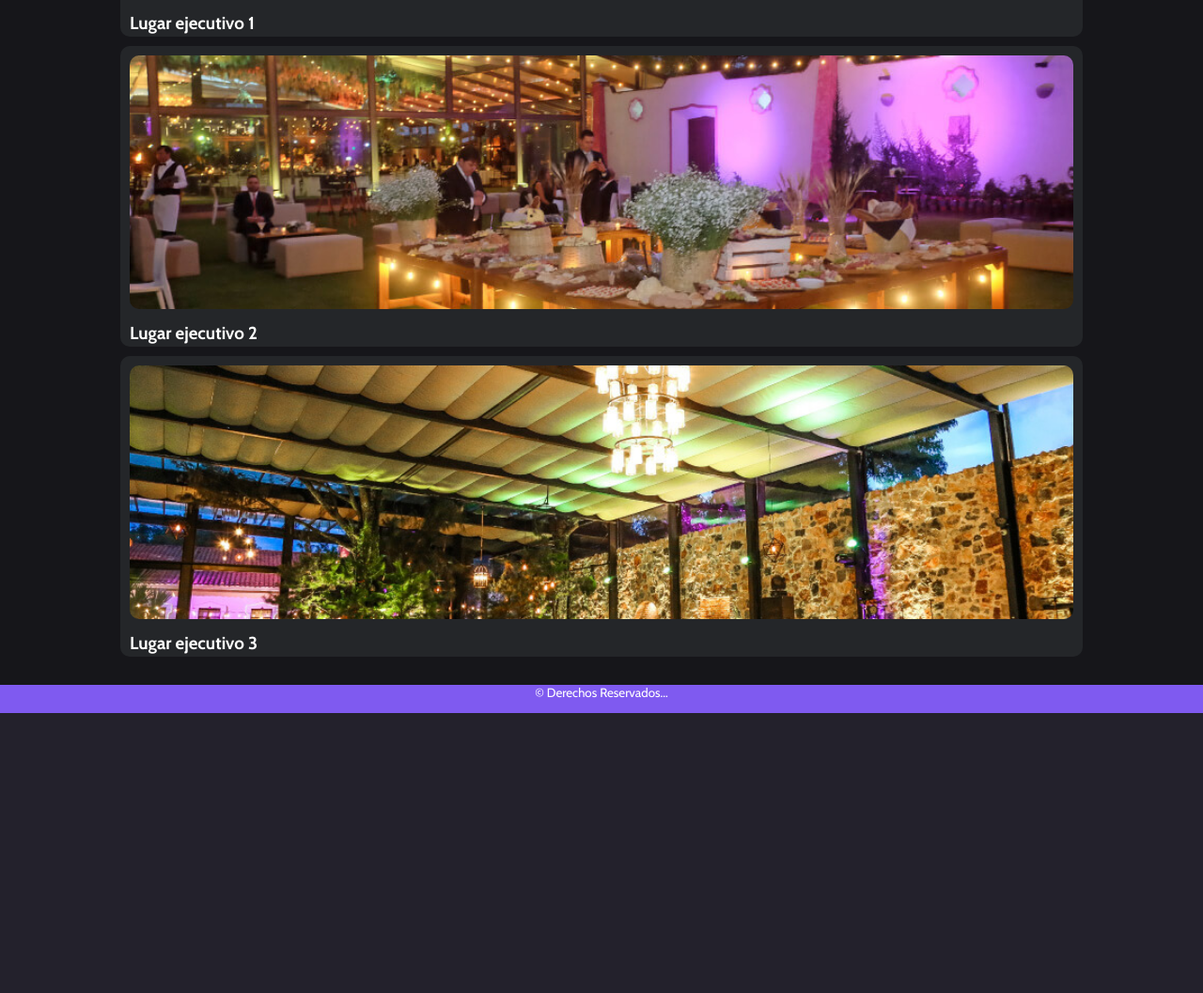
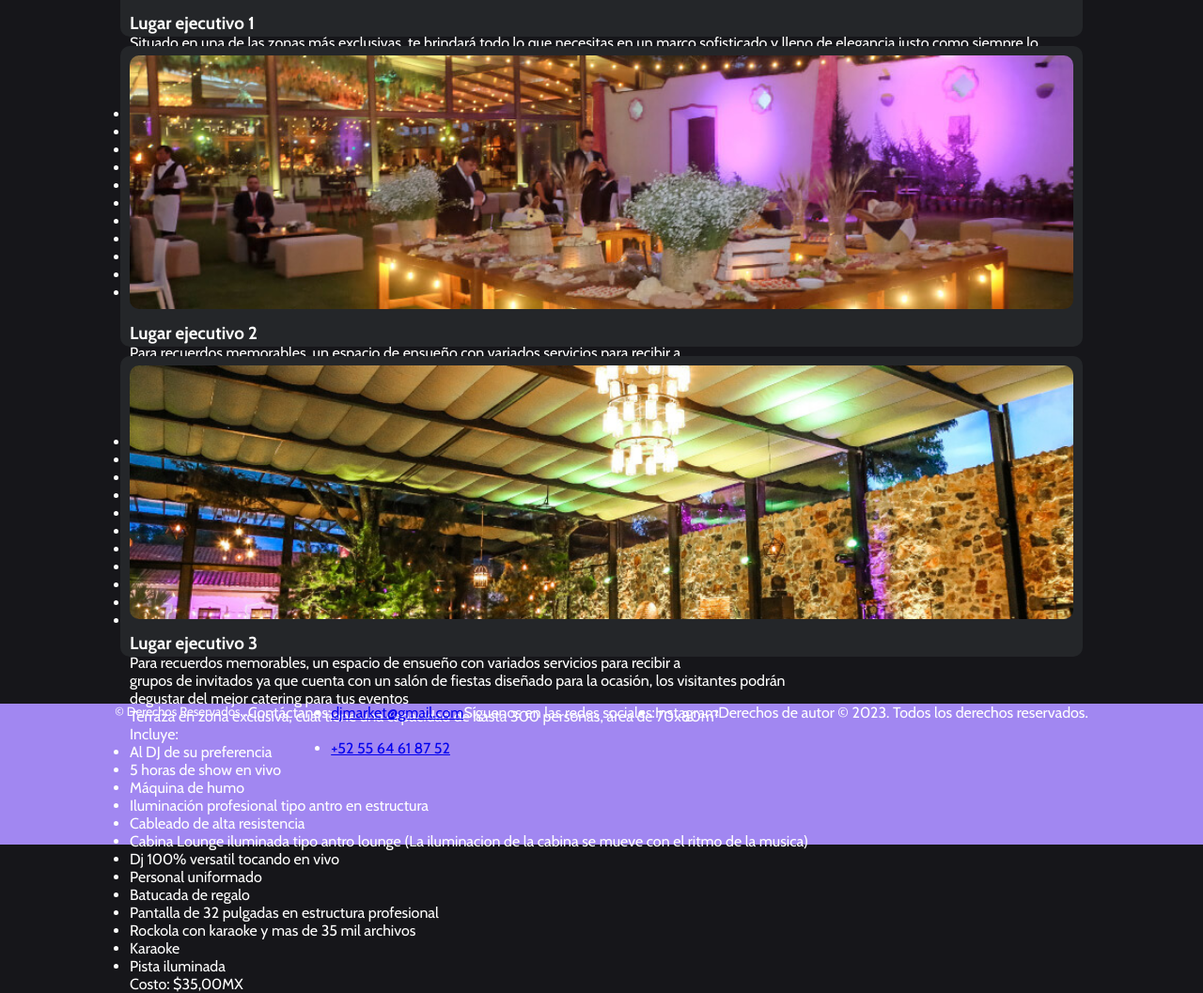
Before and after one commit to LeoYeudiel/ProjectWeb-DJ_MARKET, a PHP site: page / in a window 1280 px wide. Shown: the part 4341-5398 px from the top of the page at 94% size. Before the commit the page ends 5100 px from the top, so only its background shows below. Run offline with PHP 8.4, Linux system fonts and the light colour scheme.

Commit message:
mensaje de tus cambios

```diff
--- a/css/estilos_index.css
+++ b/css/estilos_index.css
@@ -265,12 +265,12 @@ main .content-main{
 }
 
 footer{
-  margin-top: 30px;
+  margin-top: 50px;
   display: flex;
   justify-content: center;
   align-content: center;
-  height: 30px;
-  background: #7f5af0;
+  height: 150px;
+  background: #a187f1;
   color: #fffffe;
 }
 
--- a/index.html
+++ b/index.html
@@ -246,14 +246,61 @@
         <article class="place">
           <img src="assets/img/economico1.webp" alt="Lugar Economico 1">
           <h3>Lugar economico 1</h3>
+          <p>El salón está acondicionado para recibir a sus invitados y que no les falte nada en el evento. <br>
+              Cada lugar se podrá adaptar a sus gustos y estilo. <br>
+              Este lugar es un salón para eventos el cual tiene una capacidad de hasta 100 personas, es un lugar cerrado de 12x30m&sup2<br>
+              Incluye:
+              <ul>
+                <li>Al DJ de su preferencia</li>
+                <li>5 horas de show en vivo</li>
+                <li>Máquina de humo</li>
+                <li>Iluminación profesional tipo antro en estructura</li>
+                <li>Cableado de alta resistencia</li>
+              </ul>
+              <br>
+              Por un costo de $3500MX
+              </p>
+
         </article>
         <article class="place">
           <img src="assets/img/economico2.jpg" alt="Lugar Economico 2">
           <h3>Lugar economico 2</h3>
+          <p>¡Haz de tu evento un momento único!. Con nosotros encontraras amplitud, comodidad y mucha diversión <br>
+            Este lugar se encuentra adaptado a la tematica de una hacienda, dedicada a hacer realidad su evento, social, empresarial y familiar<br>
+
+            Este lugar es un salón para eventos el cual tiene una capacidad de hasta 150 personas, es un lugar cerrado de 15x40m&sup2<br>
+            Incluye:
+            <ul>
+              <li>Al DJ de su preferencia</li>
+              <li>5 horas de show en vivo</li>
+              <li>Máquina de humo</li>
+              <li>Iluminación profesional tipo antro en estructura</li>
+              <li>Cableado de alta resistencia</li>
+            </ul>
+            Costo: $4800MX
+            </p>
+
+
         </article>
         <article class="place">
           <img src="assets/img/economico3.jpg" alt="Lugar Economico 3">
           <h3>Lugar economico 3</h3>
+          <p>Ofrecemos servicios exclusivos para eventos en exterior con una extensa variedad de mobiliario. <br>
+            Con más de 20 años en el sector les garantiza un evento exitoso de gran nivel y sobre todo con todas las comodidades. <br>
+
+            Este lugar cuenta con jardin y un espacio cerrado , cual tiene una capacidad de hasta 180 personas, área de 20x45m&sup2<br>
+            Incluye:
+            <ul>
+              <li>Al DJ de su preferencia</li>
+              <li>5 horas de show en vivo</li>
+              <li>Máquina de humo</li>
+              <li>Iluminación profesional tipo antro en estructura</li>
+              <li>Cableado de alta resistencia</li>
+            </ul>
+            Costo: $6500MX
+            </p>
+
+
         </article>
       </div>
     </section>
@@ -264,21 +311,98 @@
         <article class="place">
           <img src="assets/img/ejecutivo1.jpg" alt="Lugar Ejecutivo 1">
           <h3>Lugar ejecutivo 1</h3>
+          <p>Situado en una de las zonas más exclusivas, te brindará todo lo que necesitas en un marco sofisticado y lleno de elegancia justo como siempre lo habías soñado.  <br>
+
+          Hotel exclusivo con hermosas vistas  , cual tiene una capacidad de hasta 200 personas, área de 50x50m&sup2<br>
+          Incluye:
+          <ul>
+            <li>Al DJ de su preferencia</li>
+            <li>5 horas de show en vivo</li>
+            <li>Máquina de humo</li>
+            <li>Iluminación profesional tipo antro en estructura</li>
+            <li>Cableado de alta resistencia</li>
+            <li>Cabina Lounge iluminada tipo antro lounge (La iluminacion de la cabina se mueve con el ritmo de la musica)</li>
+            <li>Dj 100% versatil tocando en vivo</li>
+            <li>Personal uniformado</li>
+            <li>Batucada de regalo</li>
+            <li>Pantalla de 32 pulgadas en estructura profesional</li>
+            <li>Rockola con karaoke y mas de 35 mil archivos</li>
+          </ul>
+          Costo: $20,00MX
+          </p>
+
         </article>
         <article class="place">
           <img src="assets/img/ejecutivo2.jpg" alt="Lugar Ejecutivo 2">
           <h3>Lugar ejecutivo 2</h3>
+          <p>Para recuerdos memorables, un espacio de ensueño con variados servicios para recibir a <br>
+             grupos de invitados ya que cuenta con un salón de fiestas diseñado para la ocasión, los visitantes podrán  <br>
+             degustar del mejor catering para tus eventos  <br>
+
+            Salón en zona residencial exclusiva, cual tiene una capacidad de hasta 200 personas, área de 50x60m&sup2<br>
+            Incluye:
+            <ul>
+              <li>Al DJ de su preferencia</li>
+              <li>5 horas de show en vivo</li>
+              <li>Máquina de humo</li>
+              <li>Iluminación profesional tipo antro en estructura</li>
+              <li>Cableado de alta resistencia</li>
+              <li>Cabina Lounge iluminada tipo antro lounge (La iluminacion de la cabina se mueve con el ritmo de la musica)</li>
+              <li>Dj 100% versatil tocando en vivo</li>
+              <li>Personal uniformado</li>
+              <li>Batucada de regalo</li>
+              <li>Pantalla de 32 pulgadas en estructura profesional</li>
+              <li>Rockola con karaoke y mas de 35 mil archivos</li>
+            </ul>
+            Costo: $28,00MX
+          </p>
+
+
+
         </article>
         <article class="place">
           <img src="assets/img/ejecutivo3.jpg" alt="Lugar Ejecutivo 3">
           <h3>Lugar ejecutivo 3</h3>
+          <p>Para recuerdos memorables, un espacio de ensueño con variados servicios para recibir a <br>
+            grupos de invitados ya que cuenta con un salón de fiestas diseñado para la ocasión, los visitantes podrán  <br>
+            degustar del mejor catering para tus eventos  <br>
+
+           Terraza en zona exclusiva, cual tiene una capacidad de hasta 300 personas, área de 70x80m&sup2<br>
+           Incluye:
+           <ul>
+             <li>Al DJ de su preferencia</li>
+             <li>5 horas de show en vivo</li>
+             <li>Máquina de humo</li>
+             <li>Iluminación profesional tipo antro en estructura</li>
+             <li>Cableado de alta resistencia</li>
+             <li>Cabina Lounge iluminada tipo antro lounge (La iluminacion de la cabina se mueve con el ritmo de la musica)</li>
+             <li>Dj 100% versatil tocando en vivo</li>
+             <li>Personal uniformado</li>
+             <li>Batucada de regalo</li>
+             <li>Pantalla de 32 pulgadas en estructura profesional</li>
+             <li>Rockola con karaoke y mas de 35 mil archivos</li>
+             <li>Karaoke</li>
+             <li>Pista iluminada</li>
+           </ul>
+           Costo: $35,00MX
+         </p>
         </article>
       </div>
     </section>
   </main>
 
   <footer>
-    <small>© Derechos Reservados...</small>
+    <small>© Derechos Reservados...</small><br><br>
+    <p>Contáctanos: </p><br><br>
+    <ul>
+      <li><a href="jessi.jrz02@gmail.com">djmarket@gmail.com</a></li><br>
+      <li><a href="tel:+525564648725">+52 55 64 61 87 52</a></li><br>
+    </ul>
+    <p>Síguenos en las redes sociales: <br></p>
+    <ul class="social-media-links">
+      <li><a href="https://instagram.com/dj_market_oficial?igshid=MzNlNGNkZWQ4Mg=="></a>Instagram</li>
+    </ul>
+    <p>Derechos de autor &copy; 2023. Todos los derechos reservados.</p>
   </footer>
   <script type="text/javascript">
         window.addEventListener('scroll', function(){
```
Also changed, not shown: contratacion.html (+44 -10 lines).
